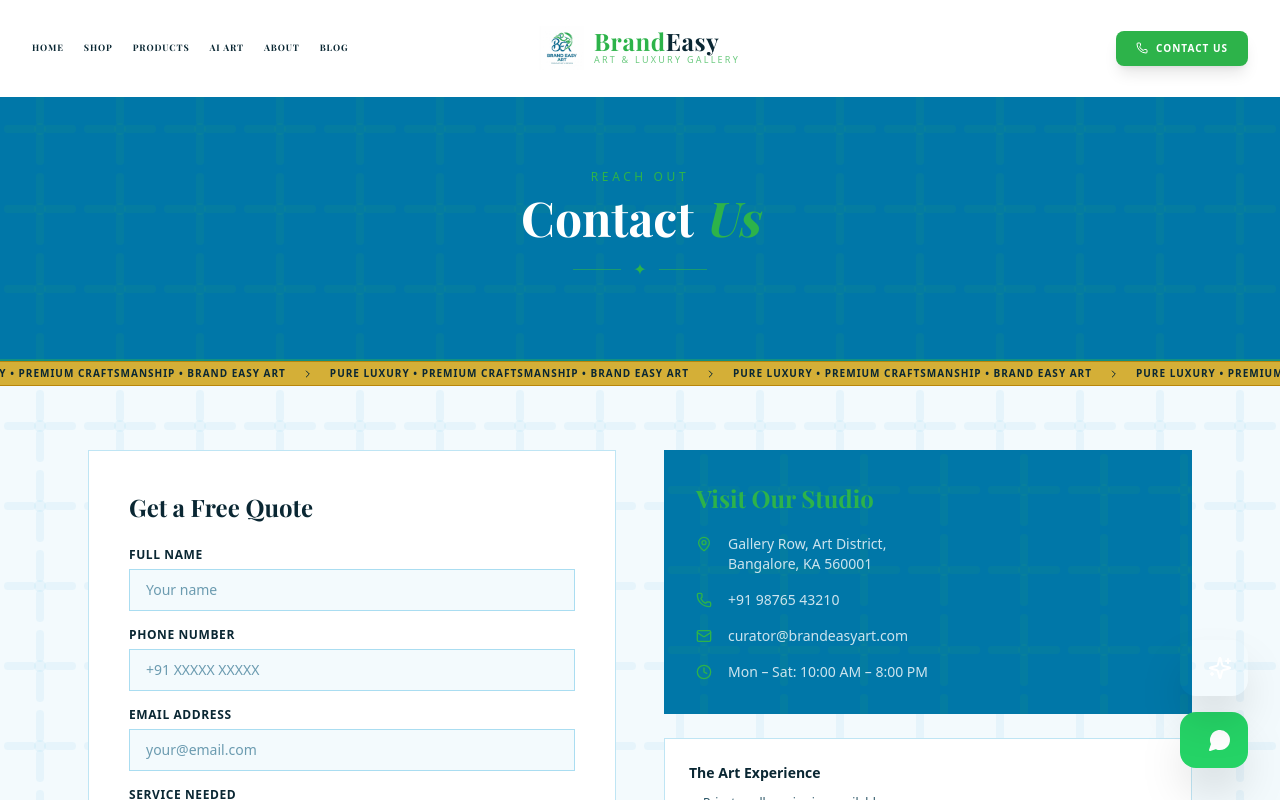
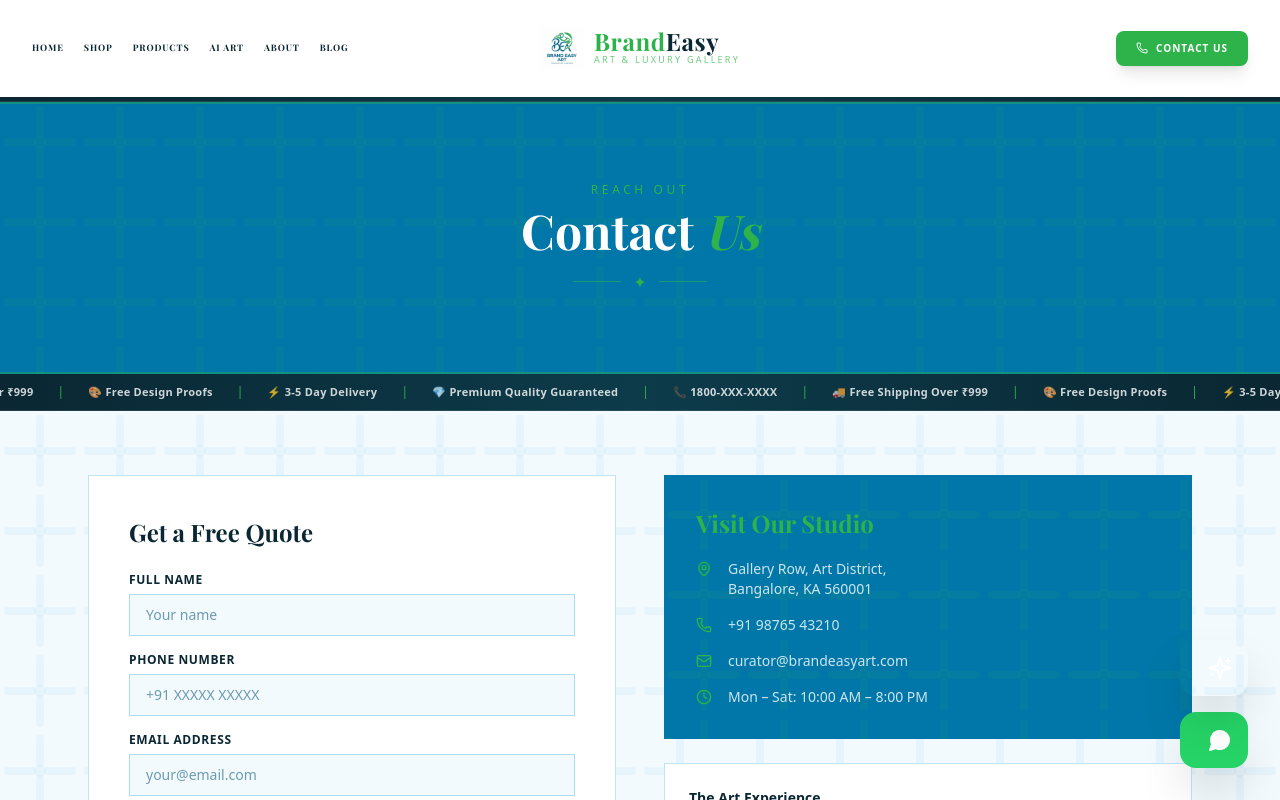
Before and after one commit to piyushthakur7/brandeasy123, a Next.js app: page /contact in a window 1280 px wide. Shown: the top 800 px of the page. Built offline with nearby package versions, Linux system fonts and the light colour scheme; a web font is replaced by a local one.

Commit message:
feat: add GoldChevronStrip and MarqueeStrip components for animated branding sections

```diff
--- a/components/GoldChevronStrip.tsx
+++ b/components/GoldChevronStrip.tsx
@@ -1,20 +1,33 @@
 "use client";
 import { motion } from "motion/react";
-import { ChevronRight } from "lucide-react";
 
 export default function GoldChevronStrip() {
+  const items = [
+    "🚚 Free Shipping Over ₹999",
+    "🎨 Free Design Proofs",
+    "⚡ 3-5 Day Delivery",
+    "💎 Premium Quality Guaranteed",
+    "📞 1800-XXX-XXXX",
+  ];
+
   return (
-    <div className="bg-[#D4AF37] overflow-hidden py-1 border-y border-[#B8860B]">
+    <div className="bg-gradient-to-r from-[#0A2733] via-[#0d3b4a] to-[#0A2733] overflow-hidden py-2.5 border-b border-white/10">
       <motion.div
         initial={{ x: 0 }}
-        animate={{ x: "-10%" }}
-        transition={{ duration: 10, repeat: Infinity, ease: "linear" }}
-        className="flex whitespace-nowrap gap-4 items-center"
+        animate={{ x: "-50%" }}
+        transition={{ duration: 25, repeat: Infinity, ease: "linear" }}
+        className="flex whitespace-nowrap gap-0 items-center"
       >
-        {[...Array(20)].map((_, i) => (
-          <div key={i} className="flex items-center gap-4">
-            <span className="text-[10px] font-black tracking-widest text-[#0A2733] uppercase">Pure Luxury • Premium Craftsmanship • Brand Easy Art</span>
-            <ChevronRight size={12} className="text-[#0A2733]" />
+        {[...Array(10)].map((_, i) => (
+          <div key={i} className="flex items-center gap-0">
+            {items.map((item) => (
+              <div key={item} className="flex items-center">
+                <span className="text-[11px] font-semibold tracking-wide text-white/80 px-6">
+                  {item}
+                </span>
+                <span className="text-[#2DB34A] text-xs">|</span>
+              </div>
+            ))}
           </div>
         ))}
       </motion.div>
--- a/components/MarqueeStrip.tsx
+++ b/components/MarqueeStrip.tsx
@@ -3,30 +3,32 @@ import { motion } from "motion/react";
 
 export default function MarqueeStrip() {
   const items = [
-    "Handcrafted Excellence",
-    "Global Shipping",
-    "Sustainable Materials",
-    "Artisan Quality",
-    "Curated Collection",
-    "Interior Masterpieces"
+    "Custom Banners",
+    "Trade Show Displays",
+    "Business Cards",
+    "Vehicle Wraps",
+    "Custom Flags",
+    "Table Covers",
+    "Stickers & Labels",
+    "Signage Solutions",
   ];
 
   return (
-    <div className="py-12 bg-[#0A2733] overflow-hidden">
+    <div className="py-8 bg-gradient-to-r from-[#0A2733] via-[#0d3b4a] to-[#0A2733] overflow-hidden">
       <motion.div
-        animate={{ x: [0, -1000] }}
-        transition={{ duration: 40, repeat: Infinity, ease: "linear" }}
-        className="flex whitespace-nowrap gap-20"
+        animate={{ x: [0, -1500] }}
+        transition={{ duration: 30, repeat: Infinity, ease: "linear" }}
+        className="flex whitespace-nowrap gap-0"
       >
         {[...Array(4)].map((_, i) => (
-          <div key={i} className="flex gap-20 items-center">
+          <div key={i} className="flex gap-0 items-center">
             {items.map((item) => (
-              <span
-                key={item}
-                className="text-white/20 text-5xl md:text-7xl font-serif italic font-bold"
-              >
-                {item}
-              </span>
+              <div key={item} className="flex items-center gap-10 mx-5">
+                <span className="text-white/15 text-4xl md:text-6xl font-black uppercase tracking-tight">
+                  {item}
+                </span>
+                <span className="text-[#2DB34A]/30 text-2xl">✦</span>
+              </div>
             ))}
           </div>
         ))}
--- a/components/ServicesSection.tsx
+++ b/components/ServicesSection.tsx
@@ -7,7 +7,7 @@ const collections = [
   {
     title: "Banners",
     desc: "Vinyl, fabric, mesh & event banners with vibrant full-color printing for any occasion.",
-    img: "https://images.unsplash.com/photo-1558618666-fcd25c85f82e?auto=format&fit=crop&q=80&w=400",
+    img: "https://images.unsplash.com/photo-1626785774625-ddcddc3445e9?auto=format&fit=crop&q=80&w=400",
     tag: "Best Seller",
     icon: "🏷️",
   },
--- a/lib/products.ts
+++ b/lib/products.ts
@@ -34,7 +34,7 @@ export const products: Product[] = [
     category: "Banners",
     subcategory: "Vinyl Banners",
     images: [
-      "https://images.unsplash.com/photo-1558618666-fcd25c85f82e?auto=format&fit=crop&q=80&w=800",
+      "https://images.unsplash.com/photo-1626785774625-ddcddc3445e9?auto=format&fit=crop&q=80&w=800",
       "https://images.unsplash.com/photo-1504384308090-c894fdcc538d?auto=format&fit=crop&q=80&w=800"
     ],
     sizes: ["3x6 ft", "4x8 ft", "5x10 ft", "Custom"],
@@ -309,7 +309,7 @@ export const products: Product[] = [
     category: "Asset Tags",
     subcategory: "Metal Asset Tags",
     images: [
-      "https://images.unsplash.com/photo-1558618666-fcd25c85f82e?auto=format&fit=crop&q=80&w=800"
+      "https://images.unsplash.com/photo-1626785774625-ddcddc3445e9?auto=format&fit=crop&q=80&w=800"
     ],
     sizes: ["1x3 in", "1.5x3 in", "2x4 in"],
     colors: ["Silver", "Black", "Blue"],
```
